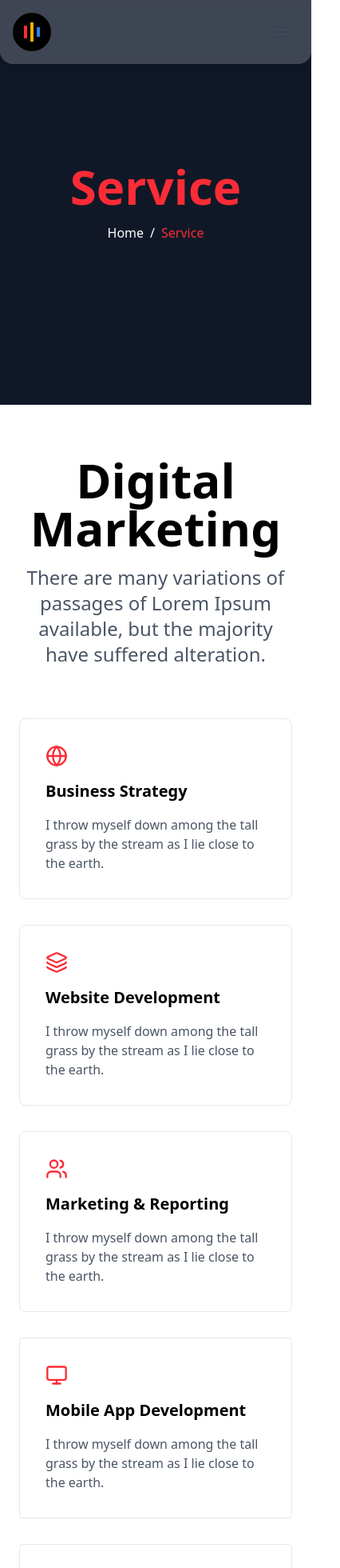
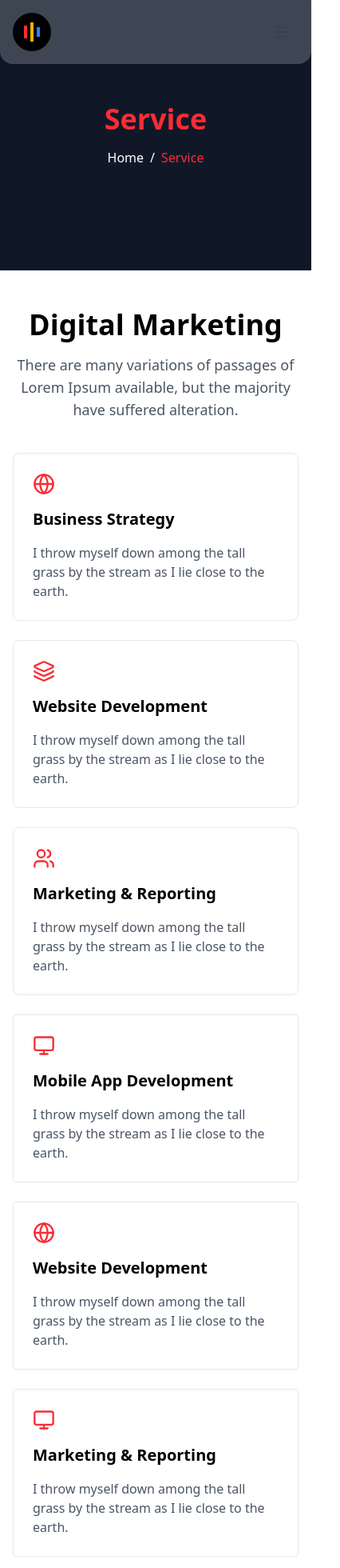
Before and after one commit to adityabhat09/portfolio, a React (Vite) app in the folder vite-project/: page /service in a window 390 px wide. Shown: the top 1960 px of the page at 80% size, 426 px wide, since content can reach past the window. Built offline with nearby package versions, Linux system fonts and the light colour scheme.

Commit message:
service jsx responsive

```diff
--- a/vite-project/src/pages/Service.jsx
+++ b/vite-project/src/pages/Service.jsx
@@ -1,38 +1,22 @@
-import React from 'react';
-import { Monitor, Layers, Users, Smartphone, Globe } from 'lucide-react';
+import React, { useState } from 'react';
+import { Monitor, Layers, Users, Smartphone, Globe, Menu, X } from 'lucide-react';
 import Footer from './components/Footer';
 
 const Service = () => {
+    const [isMenuOpen, setIsMenuOpen] = useState(false);
+
+    const toggleMenu = () => {
+        setIsMenuOpen(!isMenuOpen);
+    };
+
     return (
         <div className="min-h-screen bg-white">
-            {/* Navigation */}
-            {/* <nav className="bg-gray-900 text-white py-4">
-                <div className="container mx-auto px-6 flex items-center justify-between">
-                    <div className="flex items-center">
-                        <div className="mr-4">
-                            <div className="w-10 h-10 rounded-full bg-black flex items-center justify-center">
-                                <span className="text-yellow-500 font-bold">trydo</span>
-                            </div>
-                        </div>
-                        <span className="text-xl font-bold">trydo</span>
-                    </div>
-                    <div className="hidden md:flex space-x-8">
-                        <a href="#" className="hover:text-red-500">Home</a>
-                        <a href="#" className="text-red-500">Service</a>
-                        <a href="#" className="hover:text-red-500">About</a>
-                        <a href="#" className="hover:text-red-500">Pages</a>
-                        <a href="#" className="hover:text-red-500">Blocks</a>
-                        <a href="#" className="hover:text-red-500">Contact</a>
-                    </div>
-                    <button className="border border-white rounded px-4 py-2 hover:bg-red-500 hover:border-red-500 transition duration-300">
-                        BUY NOW
-                    </button>
-                </div>
-            </nav> */}
+            {/* Navigation - Uncommented and made responsive */}
 
-            {/* Hero Section - 50vh height */}
-            <section className="bg-gray-900 text-white h-[60vh] flex flex-col items-center justify-center">
-                <h1 className="text-6xl font-bold text-red-500 mb-4">Service</h1>
+
+            {/* Hero Section - Made more responsive */}
+            <section className="bg-gray-900 text-white h-[40vh] sm:h-[50vh] md:h-[60vh] flex flex-col items-center justify-center px-4 text-center">
+                <h1 className="text-4xl sm:text-5xl md:text-6xl font-bold text-red-500 mb-4">Service</h1>
                 <div className="flex items-center">
                     <a href="#" className="text-white hover:text-red-500">Home</a>
                     <span className="mx-2">/</span>
@@ -40,19 +24,19 @@ const Service = () => {
                 </div>
             </section>
 
-            {/* Services Section */}
-            <section className="py-16 px-6">
-                <div className="container mx-auto text-center mb-16">
-                    <h2 className="text-6xl font-bold mb-4">Digital Marketing</h2>
-                    <p className="text-gray-600 text-2xl max-w-2xl mx-auto">
+            {/* Services Section - Digital Marketing */}
+            <section className="py-12 sm:py-16 px-4 sm:px-6">
+                <div className="container mx-auto text-center mb-10 sm:mb-16">
+                    <h2 className="text-4xl sm:text-5xl md:text-6xl font-bold mb-4">Digital Marketing</h2>
+                    <p className="text-gray-600 text-lg sm:text-xl md:text-2xl max-w-2xl mx-auto">
                         There are many variations of passages of Lorem Ipsum available,
                         but the majority have suffered alteration.
                     </p>
                 </div>
 
-                <div className="container mx-auto grid grid-cols-1 md:grid-cols-2 lg:grid-cols-3 gap-8">
+                <div className="container mx-auto grid grid-cols-1 sm:grid-cols-2 lg:grid-cols-3 gap-6 md:gap-8">
                     {/* Card 1 */}
-                    <div className="group border border-gray-200 p-8 rounded-lg transition-all duration-300 hover:bg-red-500">
+                    <div className="group border border-gray-200 p-6 sm:p-8 rounded-lg transition-all duration-300 hover:bg-red-500">
                         <div className="text-red-500 mb-4 group-hover:text-white">
                             <Globe size={28} />
                         </div>
@@ -63,7 +47,7 @@ const Service = () => {
                     </div>
 
                     {/* Card 2 */}
-                    <div className="group border border-gray-200 p-8 rounded-lg transition-all duration-300 hover:bg-red-500">
+                    <div className="group border border-gray-200 p-6 sm:p-8 rounded-lg transition-all duration-300 hover:bg-red-500">
                         <div className="text-red-500 mb-4 group-hover:text-white">
                             <Layers size={28} />
                         </div>
@@ -74,7 +58,7 @@ const Service = () => {
                     </div>
 
                     {/* Card 3 */}
-                    <div className="group border border-gray-200 p-8 rounded-lg transition-all duration-300 hover:bg-red-500">
+                    <div className="group border border-gray-200 p-6 sm:p-8 rounded-lg transition-all duration-300 hover:bg-red-500">
                         <div className="text-red-500 mb-4 group-hover:text-white">
                             <Users size={28} />
                         </div>
@@ -85,7 +69,7 @@ const Service = () => {
                     </div>
 
                     {/* Card 4 */}
-                    <div className="group border border-gray-200 p-8 rounded transition-all duration-300 hover:bg-red-500">
+                    <div className="group border border-gray-200 p-6 sm:p-8 rounded transition-all duration-300 hover:bg-red-500">
                         <div className="text-red-500 mb-4 group-hover:text-white">
                             <Monitor size={28} />
                         </div>
@@ -96,7 +80,7 @@ const Service = () => {
                     </div>
 
                     {/* Card 5 */}
-                    <div className="group border border-gray-200 p-8 rounded transition-all duration-300 hover:bg-red-500">
+                    <div className="group border border-gray-200 p-6 sm:p-8 rounded transition-all duration-300 hover:bg-red-500">
                         <div className="text-red-500 mb-4 group-hover:text-white">
                             <Globe size={28} />
                         </div>
@@ -106,8 +90,8 @@ const Service = () => {
                         </p>
                     </div>
 
-                    {/* Card 6 - With hover effect like the others */}
-                    <div className="group border border-gray-200 p-8 rounded transition-all duration-300 hover:bg-red-500">
+                    {/* Card 6 */}
+                    <div className="group border border-gray-200 p-6 sm:p-8 rounded transition-all duration-300 hover:bg-red-500">
                         <div className="text-red-500 mb-4 group-hover:text-white">
                             <Monitor size={28} />
                         </div>
@@ -119,21 +103,19 @@ const Service = () => {
                 </div>
             </section>
 
-
-
-            {/* Services Section */}
-            <section className="py-16 px-6">
-                <div className="container mx-auto text-center mb-16">
-                    <h2 className="text-6xl font-bold mb-4">Strategy</h2>
-                    <p className="text-gray-600 text-2xl max-w-2xl mx-auto">
+            {/* Services Section - Strategy */}
+            <section className="py-12 sm:py-16 px-4 sm:px-6">
+                <div className="container mx-auto text-center mb-10 sm:mb-16">
+                    <h2 className="text-4xl sm:text-5xl md:text-6xl font-bold mb-4">Strategy</h2>
+                    <p className="text-gray-600 text-lg sm:text-xl md:text-2xl max-w-2xl mx-auto">
                         There are many variations of passages of Lorem Ipsum available,
                         but the majority have suffered alteration.
                     </p>
                 </div>
 
-                <div className="container mx-auto grid grid-cols-1 md:grid-cols-2 lg:grid-cols-3 gap-8">
+                <div className="container mx-auto grid grid-cols-1 sm:grid-cols-2 lg:grid-cols-3 gap-6 md:gap-8">
                     {/* Card 1 */}
-                    <div className="group border border-gray-200 p-8 rounded-lg transition-all duration-300 hover:bg-red-500">
+                    <div className="group border border-gray-200 p-6 sm:p-8 rounded-lg transition-all duration-300 hover:bg-red-500">
                         <div className="text-red-500 mb-4 group-hover:text-white">
                             <Globe size={28} />
                         </div>
@@ -144,7 +126,7 @@ const Service = () => {
                     </div>
 
                     {/* Card 2 */}
-                    <div className="group border border-gray-200 p-8 rounded-lg transition-all duration-300 hover:bg-red-500">
+                    <div className="group border border-gray-200 p-6 sm:p-8 rounded-lg transition-all duration-300 hover:bg-red-500">
                         <div className="text-red-500 mb-4 group-hover:text-white">
                             <Layers size={28} />
                         </div>
@@ -155,7 +137,7 @@ const Service = () => {
                     </div>
 
                     {/* Card 3 */}
-                    <div className="group border border-gray-200 p-8 rounded-lg transition-all duration-300 hover:bg-red-500">
+                    <div className="group border border-gray-200 p-6 sm:p-8 rounded-lg transition-all duration-300 hover:bg-red-500">
                         <div className="text-red-500 mb-4 group-hover:text-white">
                             <Users size={28} />
                         </div>
@@ -166,7 +148,7 @@ const Service = () => {
                     </div>
 
                     {/* Card 4 */}
-                    <div className="group border border-gray-200 p-8 rounded transition-all duration-300 hover:bg-red-500">
+                    <div className="group border border-gray-200 p-6 sm:p-8 rounded transition-all duration-300 hover:bg-red-500">
                         <div className="text-red-500 mb-4 group-hover:text-white">
                             <Monitor size={28} />
                         </div>
@@ -177,7 +159,7 @@ const Service = () => {
                     </div>
 
                     {/* Card 5 */}
-                    <div className="group border border-gray-200 p-8 rounded transition-all duration-300 hover:bg-red-500">
+                    <div className="group border border-gray-200 p-6 sm:p-8 rounded transition-all duration-300 hover:bg-red-500">
                         <div className="text-red-500 mb-4 group-hover:text-white">
                             <Globe size={28} />
                         </div>
@@ -187,8 +169,8 @@ const Service = () => {
                         </p>
                     </div>
 
-                    {/* Card 6 - With hover effect like the others */}
-                    <div className="group border border-gray-200 p-8 rounded transition-all duration-300 hover:bg-red-500">
+                    {/* Card 6 */}
+                    <div className="group border border-gray-200 p-6 sm:p-8 rounded transition-all duration-300 hover:bg-red-500">
                         <div className="text-red-500 mb-4 group-hover:text-white">
                             <Monitor size={28} />
                         </div>
@@ -200,21 +182,19 @@ const Service = () => {
                 </div>
             </section>
 
-
-
-            {/* Services Section */}
-            <section className="py-16 px-6">
-                <div className="container mx-auto text-center mb-16">
-                    <h2 className="text-6xl font-bold mb-4">Creative Agency</h2>
-                    <p className="text-gray-600 text-2xl max-w-2xl mx-auto">
+            {/* Services Section - Creative Agency */}
+            <section className="py-12 sm:py-16 px-4 sm:px-6">
+                <div className="container mx-auto text-center mb-10 sm:mb-16">
+                    <h2 className="text-4xl sm:text-5xl md:text-6xl font-bold mb-4">Creative Agency</h2>
+                    <p className="text-gray-600 text-lg sm:text-xl md:text-2xl max-w-2xl mx-auto">
                         There are many variations of passages of Lorem Ipsum available,
                         but the majority have suffered alteration.
                     </p>
                 </div>
 
-                <div className="container mx-auto grid grid-cols-1 md:grid-cols-2 lg:grid-cols-3 gap-8">
+                <div className="container mx-auto grid grid-cols-1 sm:grid-cols-2 lg:grid-cols-3 gap-6 md:gap-8">
                     {/* Card 1 */}
-                    <div className="group border border-gray-200 p-8 rounded-lg transition-all duration-300 hover:bg-red-500">
+                    <div className="group border border-gray-200 p-6 sm:p-8 rounded-lg transition-all duration-300 hover:bg-red-500">
                         <div className="text-red-500 mb-4 group-hover:text-white">
                             <Globe size={28} />
                         </div>
@@ -225,7 +205,7 @@ const Service = () => {
                     </div>
 
                     {/* Card 2 */}
-                    <div className="group border border-gray-200 p-8 rounded-lg transition-all duration-300 hover:bg-red-500">
+                    <div className="group border border-gray-200 p-6 sm:p-8 rounded-lg transition-all duration-300 hover:bg-red-500">
                         <div className="text-red-500 mb-4 group-hover:text-white">
                             <Layers size={28} />
                         </div>
@@ -236,7 +216,7 @@ const Service = () => {
                     </div>
 
                     {/* Card 3 */}
-                    <div className="group border border-gray-200 p-8 rounded-lg transition-all duration-300 hover:bg-red-500">
+                    <div className="group border border-gray-200 p-6 sm:p-8 rounded-lg transition-all duration-300 hover:bg-red-500">
                         <div className="text-red-500 mb-4 group-hover:text-white">
                             <Users size={28} />
                         </div>
@@ -247,7 +227,7 @@ const Service = () => {
                     </div>
 
                     {/* Card 4 */}
-                    <div className="group border border-gray-200 p-8 rounded transition-all duration-300 hover:bg-red-500">
+                    <div className="group border border-gray-200 p-6 sm:p-8 rounded transition-all duration-300 hover:bg-red-500">
                         <div className="text-red-500 mb-4 group-hover:text-white">
                             <Monitor size={28} />
                         </div>
@@ -258,7 +238,7 @@ const Service = () => {
                     </div>
 
                     {/* Card 5 */}
-                    <div className="group border border-gray-200 p-8 rounded transition-all duration-300 hover:bg-red-500">
+                    <div className="group border border-gray-200 p-6 sm:p-8 rounded transition-all duration-300 hover:bg-red-500">
                         <div className="text-red-500 mb-4 group-hover:text-white">
                             <Globe size={28} />
                         </div>
@@ -268,8 +248,8 @@ const Service = () => {
                         </p>
                     </div>
 
-                    {/* Card 6 - With hover effect like the others */}
-                    <div className="group border border-gray-200 p-8 rounded transition-all duration-300 hover:bg-red-500">
+                    {/* Card 6 */}
+                    <div className="group border border-gray-200 p-6 sm:p-8 rounded transition-all duration-300 hover:bg-red-500">
                         <div className="text-red-500 mb-4 group-hover:text-white">
                             <Monitor size={28} />
                         </div>
@@ -281,22 +261,19 @@ const Service = () => {
                 </div>
             </section>
 
-
-
-
-            {/* Services Section */}
-            <section className="py-16 px-6">
-                <div className="container mx-auto text-center mb-16">
-                    <h2 className="text-6xl font-bold mb-4">Development</h2>
-                    <p className="text-gray-600 text-2xl max-w-2xl mx-auto">
+            {/* Services Section - Development */}
+            <section className="py-12 sm:py-16 px-4 sm:px-6">
+                <div className="container mx-auto text-center mb-10 sm:mb-16">
+                    <h2 className="text-4xl sm:text-5xl md:text-6xl font-bold mb-4">Development</h2>
+                    <p className="text-gray-600 text-lg sm:text-xl md:text-2xl max-w-2xl mx-auto">
                         There are many variations of passages of Lorem Ipsum available,
                         but the majority have suffered alteration.
                     </p>
                 </div>
 
-                <div className="container mx-auto grid grid-cols-1 md:grid-cols-2 lg:grid-cols-3 gap-8">
+                <div className="container mx-auto grid grid-cols-1 sm:grid-cols-2 lg:grid-cols-3 gap-6 md:gap-8">
                     {/* Card 1 */}
-                    <div className="group border border-gray-200 p-8 rounded-lg transition-all duration-300 hover:bg-red-500">
+                    <div className="group border border-gray-200 p-6 sm:p-8 rounded-lg transition-all duration-300 hover:bg-red-500">
                         <div className="text-red-500 mb-4 group-hover:text-white">
                             <Globe size={28} />
                         </div>
@@ -307,7 +284,7 @@ const Service = () => {
                     </div>
 
                     {/* Card 2 */}
-                    <div className="group border border-gray-200 p-8 rounded-lg transition-all duration-300 hover:bg-red-500">
+                    <div className="group border border-gray-200 p-6 sm:p-8 rounded-lg transition-all duration-300 hover:bg-red-500">
                         <div className="text-red-500 mb-4 group-hover:text-white">
                             <Layers size={28} />
                         </div>
@@ -318,7 +295,7 @@ const Service = () => {
                     </div>
 
                     {/* Card 3 */}
-                    <div className="group border border-gray-200 p-8 rounded-lg transition-all duration-300 hover:bg-red-500">
+                    <div className="group border border-gray-200 p-6 sm:p-8 rounded-lg transition-all duration-300 hover:bg-red-500">
                         <div className="text-red-500 mb-4 group-hover:text-white">
                             <Users size={28} />
                         </div>
@@ -329,7 +306,7 @@ const Service = () => {
                     </div>
 
                     {/* Card 4 */}
-                    <div className="group border border-gray-200 p-8 rounded transition-all duration-300 hover:bg-red-500">
+                    <div className="group border border-gray-200 p-6 sm:p-8 rounded transition-all duration-300 hover:bg-red-500">
                         <div className="text-red-500 mb-4 group-hover:text-white">
                             <Monitor size={28} />
                         </div>
@@ -340,7 +317,7 @@ const Service = () => {
                     </div>
 
                     {/* Card 5 */}
-                    <div className="group border border-gray-200 p-8 rounded transition-all duration-300 hover:bg-red-500">
+                    <div className="group border border-gray-200 p-6 sm:p-8 rounded transition-all duration-300 hover:bg-red-500">
                         <div className="text-red-500 mb-4 group-hover:text-white">
                             <Globe size={28} />
                         </div>
@@ -350,8 +327,8 @@ const Service = () => {
                         </p>
                     </div>
 
-                    {/* Card 6 - With hover effect like the others */}
-                    <div className="group border border-gray-200 p-8 rounded transition-all duration-300 hover:bg-red-500">
+                    {/* Card 6 */}
+                    <div className="group border border-gray-200 p-6 sm:p-8 rounded transition-all duration-300 hover:bg-red-500">
                         <div className="text-red-500 mb-4 group-hover:text-white">
                             <Monitor size={28} />
                         </div>
@@ -363,12 +340,8 @@ const Service = () => {
                 </div>
             </section>
 
-
-
             {/* footer */}
             <Footer/>
-
-
         </div>
     );
 };
```
